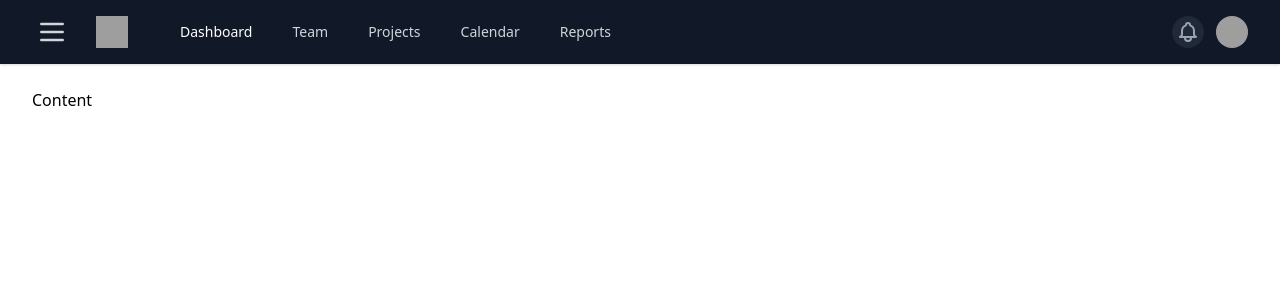
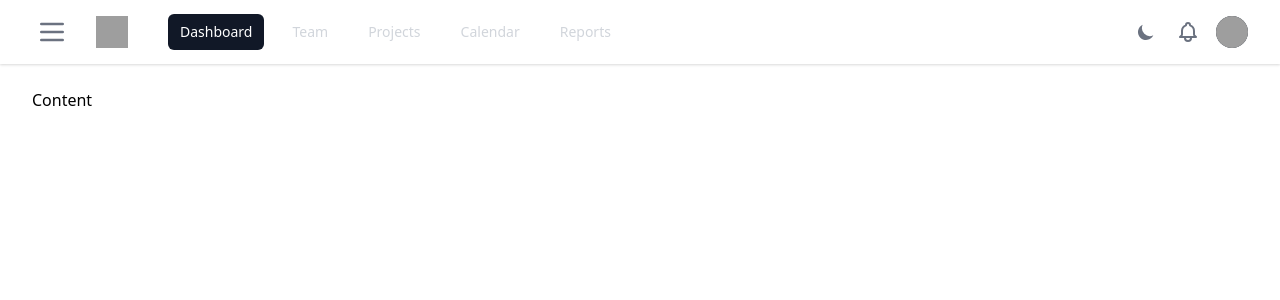
Before and after one commit to atheodosiou/ngwind-admin, an Angular app: page / in a window 1280 px wide. Shown: the top 300 px of the page. Built offline with nearby package versions, Linux system fonts and the light colour scheme; grey boxes are pictures that could not be loaded.

Commit message:
Add dark mode support

```diff
--- a/src/app/app.component.ts
+++ b/src/app/app.component.ts
@@ -1,11 +1,36 @@
-import { Component } from '@angular/core';
+import { DOCUMENT } from '@angular/common';
+import { Component, Inject, OnDestroy } from '@angular/core';
+import { Subscription } from 'rxjs';
 import { SideBarService } from './shared/services/side-bar.service';
+import { ThemeEnum, ThemeService } from './shared/services/theme.service';
 
 @Component({
   selector: 'app-root',
   templateUrl: './app.component.html',
   styleUrls: ['./app.component.scss']
 })
-export class AppComponent {
-  constructor(public sidebarService: SideBarService) {}
+export class AppComponent implements OnDestroy {
+  private subscription: Subscription;
+  constructor(
+    @Inject(DOCUMENT) private document: Document,
+    public sidebarService: SideBarService,
+    private themeService: ThemeService
+  ) {
+    this.subscription = this.themeService.onChange.subscribe(event => {
+      switch (event.theme) {
+        case ThemeEnum.LIGHT: {
+          this.document.body.classList.remove('dark');
+          break;
+        }
+        case ThemeEnum.DARK: {
+          this.document.body.classList.add('dark');
+          break;
+        }
+      }
+    });
+  }
+
+  ngOnDestroy(): void {
+    this.subscription.unsubscribe();
+  }
 }
--- a/src/app/shared/components/nav-bar/nav-bar.component.html
+++ b/src/app/shared/components/nav-bar/nav-bar.component.html
@@ -1,10 +1,10 @@
-<nav class="bg-gray-900 shadow">
+<nav class="bg-white dark:bg-gray-900 shadow">
   <div class="w-full px-4 sm:px-6 lg:px-8">
     <div class="flex items-center justify-between h-16">
       <div class="flex items-center">
         <!-- Toggle button -->
         <button type="button" (click)="sidebarService.sidebarToggle()"
-          class="p-1 text-gray-300 hover:text-white focus:outline-none h-full mr-6 hidden md:block">
+          class="p-1 text-gray-500 hover:text-gray-900 dark:hover:text-white dark:text-gray-300 focus:outline-none h-full mr-6 hidden md:block">
           <span class="sr-only">Toggle Sidebar</span>
           <svg xmlns="http://www.w3.org/2000/svg" class="h-8 w-8" fill="none" viewBox="0 0 24 24" stroke="currentColor">
             <path stroke-linecap="round" stroke-linejoin="round" stroke-width="2" d="M4 6h16M4 12h16M4 18h16" />
@@ -36,8 +36,25 @@
       <div class="hidden md:block">
         <div class="ml-4 flex items-center md:ml-6">
 
+          <!-- Toggle theme -->
+          <button type="button" (click)="themeService.themeToggle()"
+            class="p-1 rounded-full text-gray-500 hover:text-gray-900 focus:outline-none focus:ring-0">
+            <span class="sr-only">Toggle Theme</span>
+            <!-- Heroicon name: sun/moon -->
+            <svg *ngIf="!isDarkMode" xmlns="http://www.w3.org/2000/svg" class="h-5 w-5" viewBox="0 0 20 20"
+              fill="currentColor">
+              <path d="M17.293 13.293A8 8 0 016.707 2.707a8.001 8.001 0 1010.586 10.586z" />
+            </svg>
+            <svg *ngIf="isDarkMode" xmlns="http://www.w3.org/2000/svg" class="h-5 w-5" viewBox="0 0 20 20"
+              fill="currentColor">
+              <path fill-rule="evenodd"
+                d="M10 2a1 1 0 011 1v1a1 1 0 11-2 0V3a1 1 0 011-1zm4 8a4 4 0 11-8 0 4 4 0 018 0zm-.464 4.95l.707.707a1 1 0 001.414-1.414l-.707-.707a1 1 0 00-1.414 1.414zm2.12-10.607a1 1 0 010 1.414l-.706.707a1 1 0 11-1.414-1.414l.707-.707a1 1 0 011.414 0zM17 11a1 1 0 100-2h-1a1 1 0 100 2h1zm-7 4a1 1 0 011 1v1a1 1 0 11-2 0v-1a1 1 0 011-1zM5.05 6.464A1 1 0 106.465 5.05l-.708-.707a1 1 0 00-1.414 1.414l.707.707zm1.414 8.486l-.707.707a1 1 0 01-1.414-1.414l.707-.707a1 1 0 011.414 1.414zM4 11a1 1 0 100-2H3a1 1 0 000 2h1z"
+                clip-rule="evenodd" />
+            </svg>
+          </button>
+
           <button type="button"
-            class="bg-gray-800 p-1 rounded-full text-gray-400 hover:text-white focus:outline-none focus:ring-2 focus:ring-offset-2 focus:ring-offset-gray-800 focus:ring-white">
+            class="p-1 ml-3 rounded-full text-gray-500 hover:text-gray-900 focus:outline-none focus:ring-0">
             <span class="sr-only">View notifications</span>
             <!-- Heroicon name: outline/bell -->
             <svg class="h-6 w-6" xmlns="http://www.w3.org/2000/svg" fill="none" viewBox="0 0 24 24"
--- a/src/app/shared/components/nav-bar/nav-bar.component.ts
+++ b/src/app/shared/components/nav-bar/nav-bar.component.ts
@@ -1,18 +1,39 @@
-import { Component, OnInit } from '@angular/core';
+import { Component, OnDestroy, OnInit } from '@angular/core';
+import { Subscription } from 'rxjs';
 import { SideBarService } from '../../services/side-bar.service';
+import { ThemeEnum, ThemeService } from '../../services/theme.service';
 
 @Component({
   selector: 'app-nav-bar',
   templateUrl: './nav-bar.component.html',
   styleUrls: ['./nav-bar.component.scss']
 })
-export class NavBarComponent implements OnInit {
+export class NavBarComponent implements OnInit, OnDestroy {
 
-  toggleProfileDropdown:boolean=false;
+  toggleProfileDropdown: boolean = false;
+  isDarkMode: boolean = false;
 
-  constructor(public sidebarService:SideBarService) { }
+  private subscription: Subscription;
+
+  constructor(public sidebarService: SideBarService, public themeService: ThemeService) {
+    this.subscription = this.themeService.onChange.subscribe(event => {
+      switch (event.theme) {
+        case ThemeEnum.LIGHT: {
+          this.isDarkMode = false;
+          break;
+        }
+        case ThemeEnum.DARK: {
+          this.isDarkMode = true;
+          break;
+        }
+      }
+    });
+  }
 
   ngOnInit() {
   }
 
+  ngOnDestroy(): void {
+    this.subscription.unsubscribe();
+  }
 }
--- /dev/null
+++ b/src/app/shared/services/theme.service.ts
@@ -0,0 +1,34 @@
+import { Injectable } from '@angular/core';
+import { BehaviorSubject, Observable } from 'rxjs';
+
+@Injectable({
+  providedIn: 'root'
+})
+export class ThemeService {
+
+  private themeState: ThemeEnum = ThemeEnum.LIGHT;
+
+  private onThemeChange$: BehaviorSubject<ThemeChangeEvent> =
+    new BehaviorSubject<ThemeChangeEvent>({ theme: this.themeState });
+
+  constructor() { }
+
+  public get onChange(): Observable<ThemeChangeEvent> {
+    return this.onThemeChange$.asObservable();
+  }
+
+  public themeToggle(): void {
+    this.themeState === ThemeEnum.LIGHT ? this.themeState = ThemeEnum.DARK : this.themeState = ThemeEnum.LIGHT;
+    this.onThemeChange$.next({ theme: this.themeState });
+  }
+
+}
+
+export interface ThemeChangeEvent {
+  theme: ThemeEnum;
+}
+
+export enum ThemeEnum {
+  LIGHT = 'light',
+  DARK = 'dark'
+}
```
